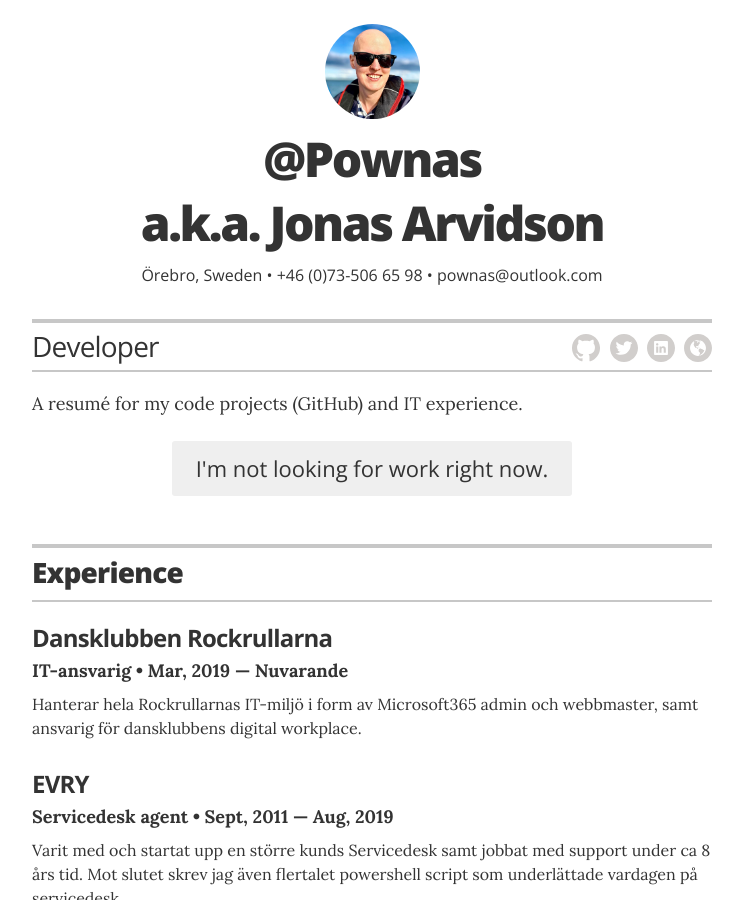
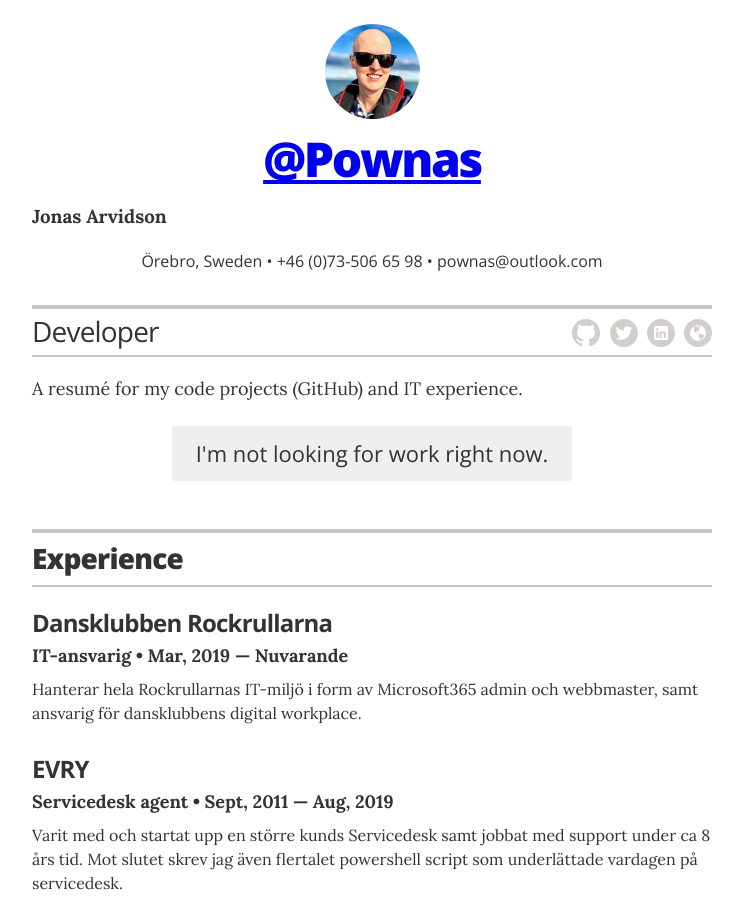
Before and after one commit to pownas/CV, a Jekyll site: the page built from index.html, in a window 1280 px wide and 900 px high. Shown: the whole window, without its empty margins (268-1011 px from the left). Built offline with Jekyll 4.4.1, drawn with Linux system fonts in a browser that asks for light colours.

Commit message:
Update aka

```diff
--- a/_layouts/resume.html
+++ b/_layouts/resume.html
@@ -17,8 +17,8 @@
         {% endif %}
 
         <!-- Your name is defined in the _config.yml file -->
-        <h1 class="header-name" itemprop="name">{{ site.resume_name }}</h1>
-        <h3 class="header-name" itemprop="name">a.k.a. {{ site.resume_full_name }}</h3>
+        <h1 class="header-name" itemprop="name"><a href="https://github.com/pownas">{{ site.resume_name }}</a></h1>
+        <h3 class="header" itemprop="full-name">{{ site.resume_full_name }}</h3>
 
         <!-- To display contact info here, change `display_header_contact_info` value in _config.yml to true -->
         {% if site.display_header_contact_info == 'true' %}
```
